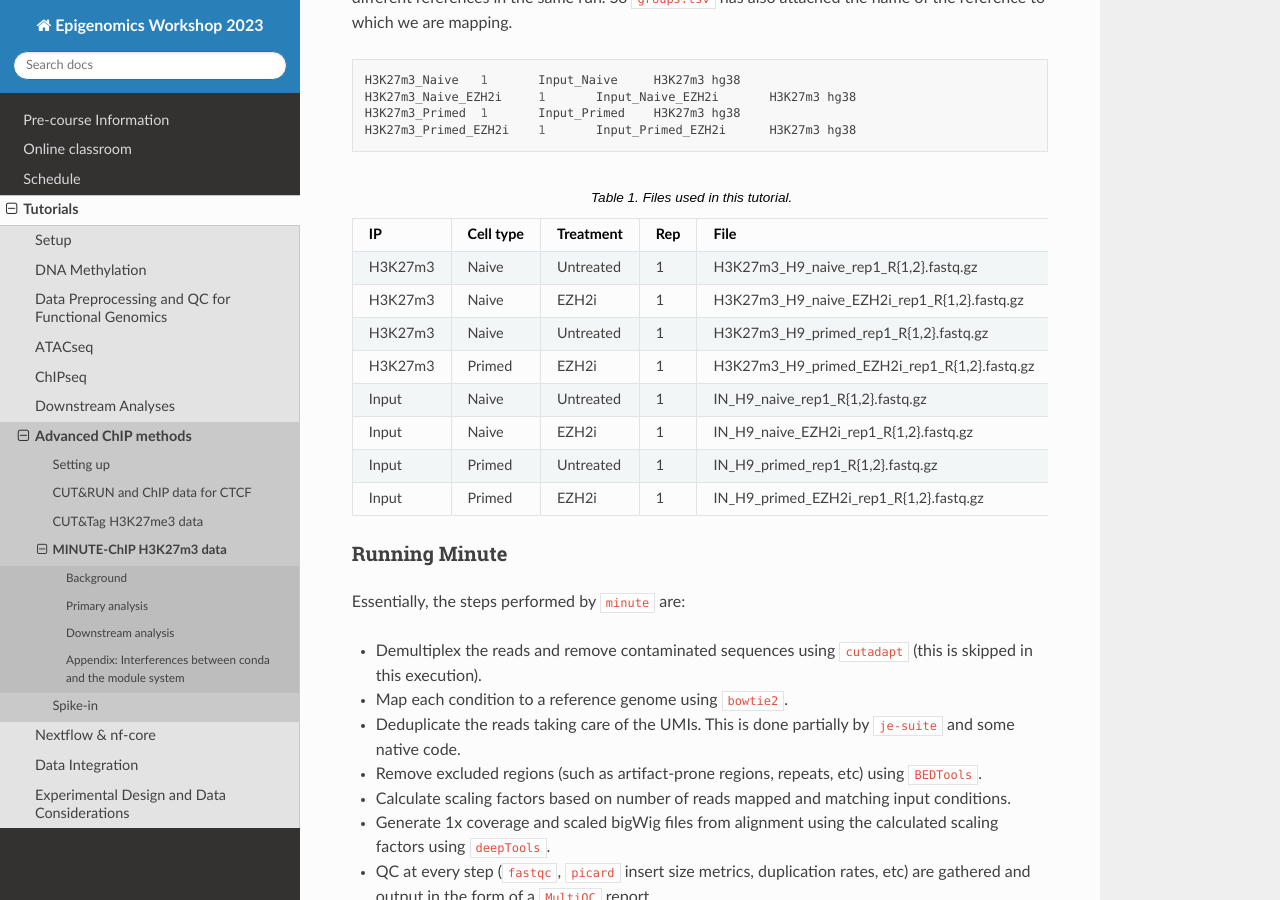
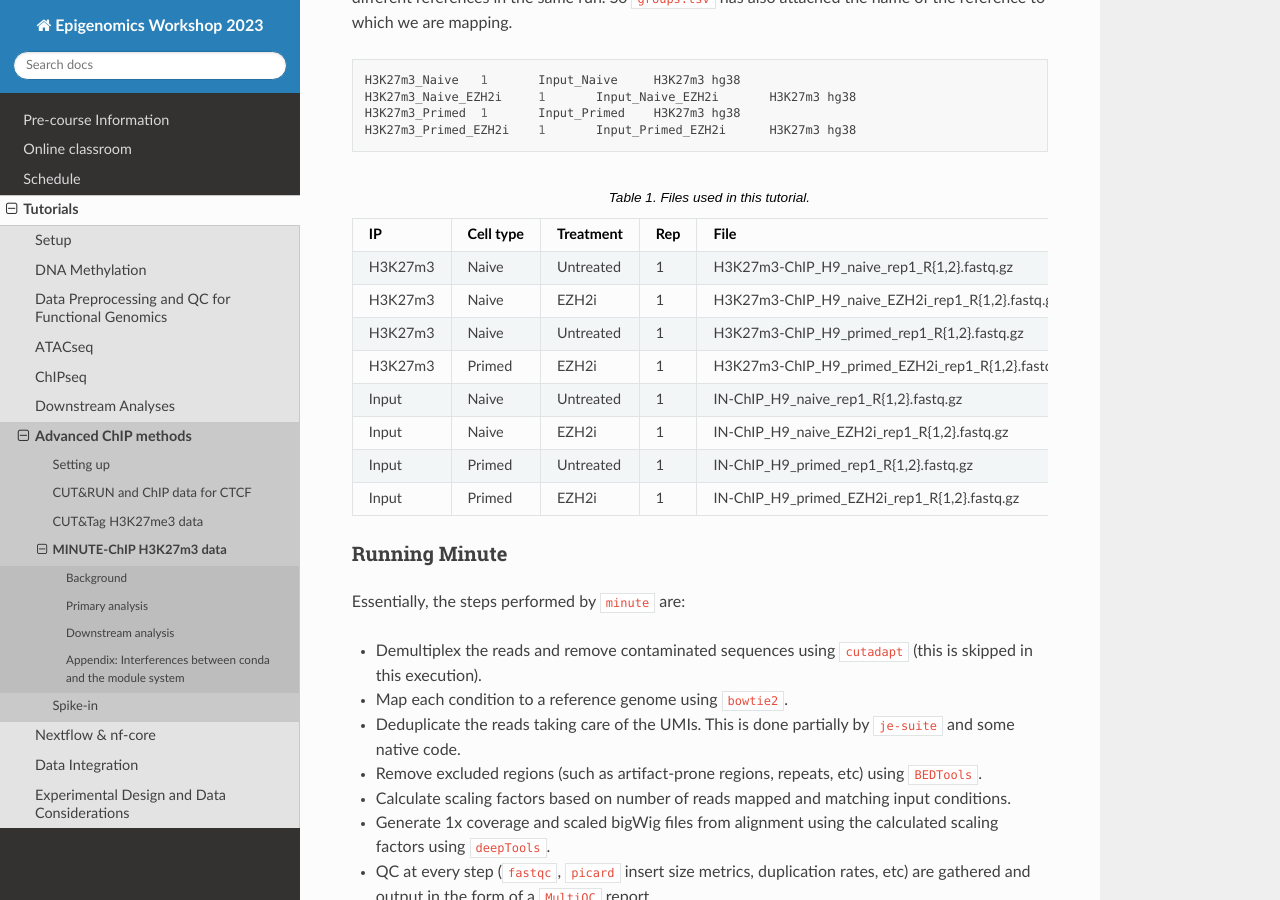
Before and after one commit to NBISweden/workshop-epigenomics-RTDs, a Sphinx documentation site: the page built from docs/content/tutorials/quantitativeChip/minute-lab.rst, in a window 1280 px wide and 900 px high, scrolled down 4318 px. Built offline with Sphinx 7.4.7 and the Read the Docs theme 2.0.0, drawn with Linux system fonts in a browser that asks for light colours.

Commit message:
Minute-lab: Fix files table inconsistency

```diff
--- a/docs/content/tutorials/quantitativeChip/minute-lab.rst
+++ b/docs/content/tutorials/quantitativeChip/minute-lab.rst
@@ -216,49 +216,49 @@ Additionally, we may have some spike-in data from another reference, so Minute a
      - Naive
      - Untreated
      - 1
-     - H3K27m3_H9_naive_rep1_R{1,2}.fastq.gz
+     - H3K27m3-ChIP_H9_naive_rep1_R{1,2}.fastq.gz
 
    * - H3K27m3
      - Naive
      - EZH2i
      - 1
-     - H3K27m3_H9_naive_EZH2i_rep1_R{1,2}.fastq.gz
+     - H3K27m3-ChIP_H9_naive_EZH2i_rep1_R{1,2}.fastq.gz
 
    * - H3K27m3
      - Naive
      - Untreated
      - 1
-     - H3K27m3_H9_primed_rep1_R{1,2}.fastq.gz
+     - H3K27m3-ChIP_H9_primed_rep1_R{1,2}.fastq.gz
 
    * - H3K27m3
      - Primed
      - EZH2i
      - 1
-     - H3K27m3_H9_primed_EZH2i_rep1_R{1,2}.fastq.gz
+     - H3K27m3-ChIP_H9_primed_EZH2i_rep1_R{1,2}.fastq.gz
 
    * - Input
      - Naive
      - Untreated
      - 1
-     - IN_H9_naive_rep1_R{1,2}.fastq.gz
+     - IN-ChIP_H9_naive_rep1_R{1,2}.fastq.gz
 
    * - Input
      - Naive
      - EZH2i
      - 1
-     - IN_H9_naive_EZH2i_rep1_R{1,2}.fastq.gz
+     - IN-ChIP_H9_naive_EZH2i_rep1_R{1,2}.fastq.gz
 
    * - Input
      - Primed
      - Untreated
      - 1
-     - IN_H9_primed_rep1_R{1,2}.fastq.gz
+     - IN-ChIP_H9_primed_rep1_R{1,2}.fastq.gz
 
    * - Input
      - Primed
      - EZH2i
      - 1
-     - IN_H9_primed_EZH2i_rep1_R{1,2}.fastq.gz
+     - IN-ChIP_H9_primed_EZH2i_rep1_R{1,2}.fastq.gz
 
 
 
```
